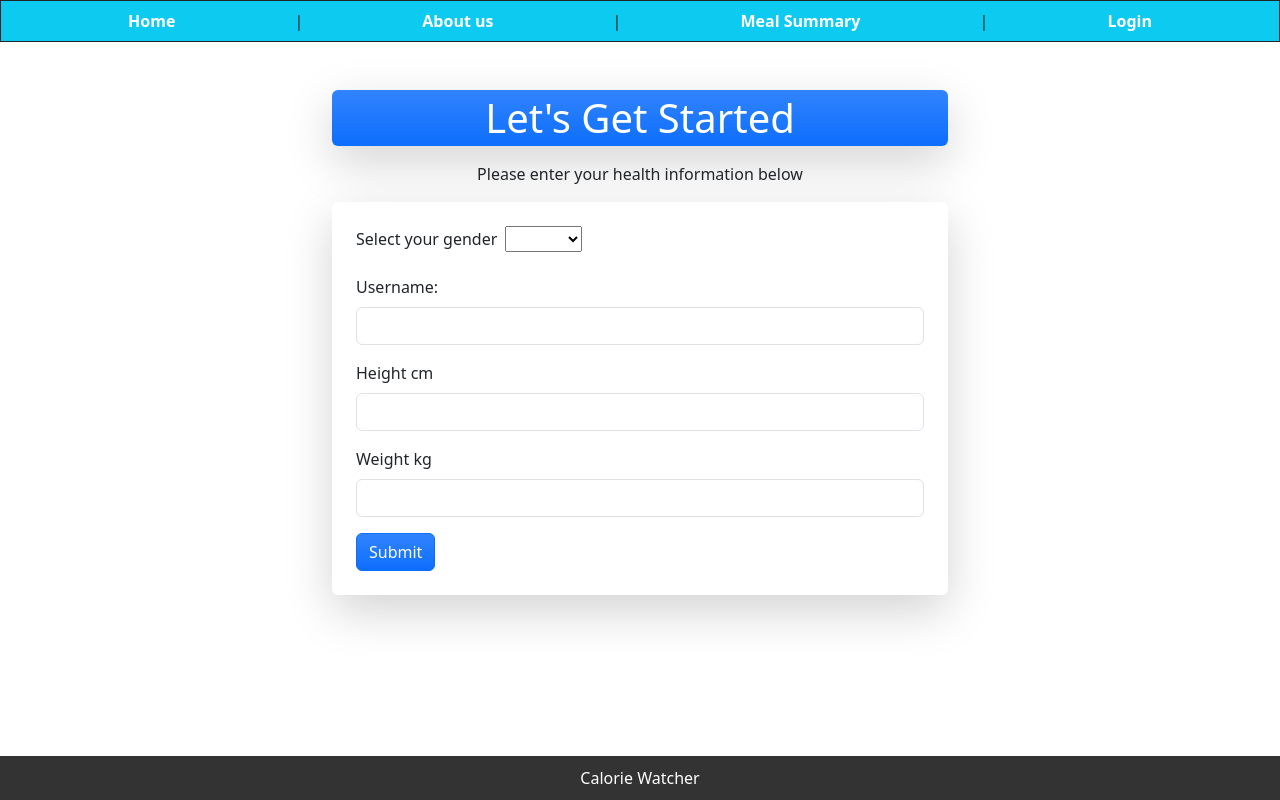
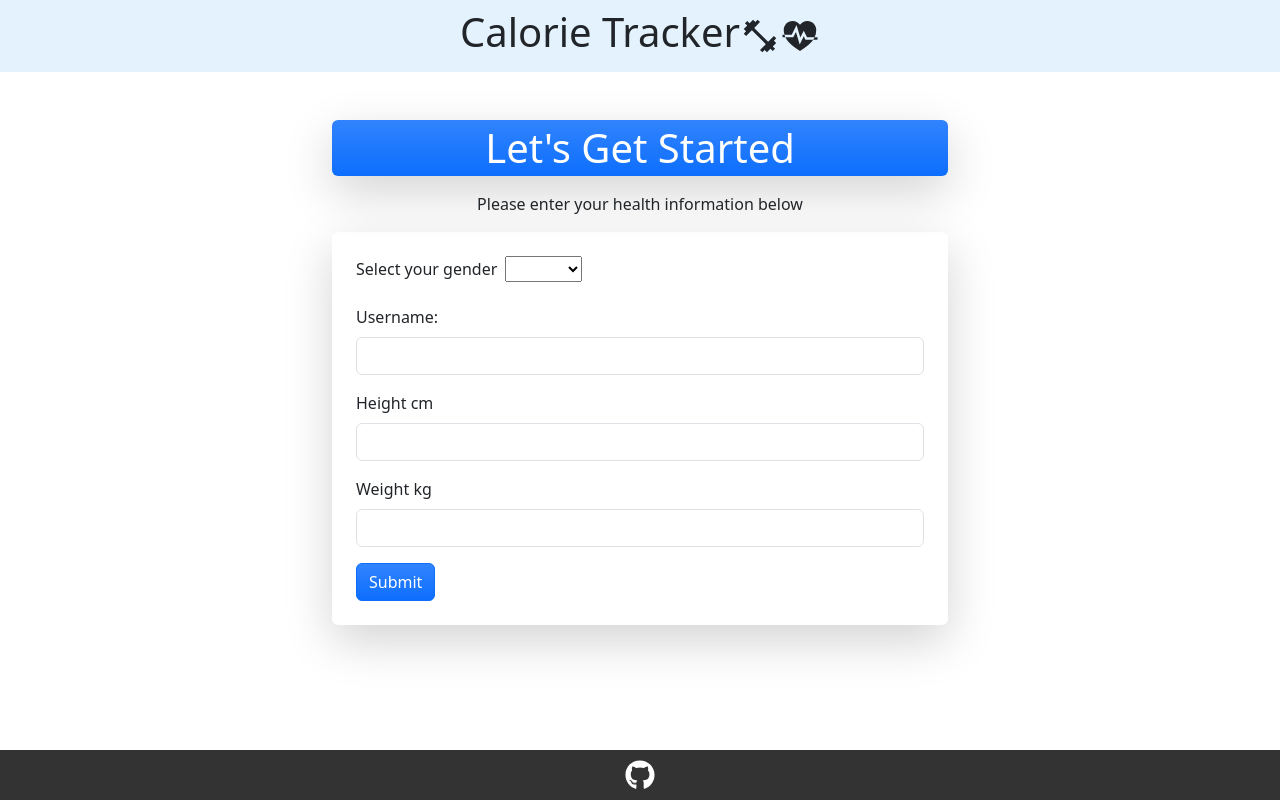
Before and after one commit to Ahmd-zaidan8a8/Project-2, a React (Vite) app: page /login in a window 1280 px wide. Built offline with nearby package versions, Linux system fonts and the light colour scheme.

Commit message:
styiling the page.

```diff
--- a/package.json
+++ b/package.json
@@ -15,6 +15,7 @@
     "react": "^18.2.0",
     "react-dom": "^18.2.0",
     "react-hook-form": "^7.51.4",
+    "react-icons": "^5.2.1",
     "react-router-dom": "^6.23.1"
   },
   "devDependencies": {
--- a/src/components/DailyNutrionCard.jsx
+++ b/src/components/DailyNutrionCard.jsx
@@ -49,9 +49,9 @@ function DailyNutritionCard({ nutritionDetails }) {
             <td>{roundToOneDecimal(totalDaily.FASAT.quantity)} %</td>
           </tr>
           <tr>
-            <th scope="row">
+            {totalNutrients.FATRN?.quantity && <th scope="row">
               Trans Fat --- {roundToOneDecimal(totalNutrients.FATRN.quantity)} g
-            </th>
+            </th>}
           </tr>
           <tr>
             <th scope="row">
@@ -76,18 +76,18 @@ function DailyNutritionCard({ nutritionDetails }) {
             <td>{roundToOneDecimal(totalDaily.CHOCDF.quantity)} %</td>
           </tr>
           <tr>
-            <th scope="row">
+            {totalNutrients.FIBTG?.quantity && <th scope="row">
               Dietary Fiber ---{" "}
               {roundToOneDecimal(totalNutrients.FIBTG.quantity)} g
-            </th>
+            </th>}
 
-            <td>{roundToOneDecimal(totalDaily.FIBTG.quantity)} %</td>
+            {totalDaily.FIBTG?.quantity && <td>{roundToOneDecimal(totalDaily.FIBTG.quantity)} %</td>}
           </tr>
           <tr>
-            <th scope="row">
+            {totalNutrients.SUGAR?.quantity && <th scope="row">
               Total Sugars ---{" "}
               {roundToOneDecimal(totalNutrients.SUGAR.quantity)} g
-            </th>
+            </th>}
           </tr>
           <tr>
             <th scope="row">
--- a/src/components/Footer.jsx
+++ b/src/components/Footer.jsx
@@ -1,9 +1,17 @@
-import React from 'react'
+import { FaGithub } from "react-icons/fa";
+import { Link } from "react-router-dom";
 
 const Footer = () => {
   return (
-    <div className="footer">Calorie Watcher</div>
-  )
-}
+    <div className="footer">
+      <Link
+        target="_blank"
+        to="https://github.com/Ahmd-zaidan8a8/Project-2.git"
+      >
+        <FaGithub color="white" size={30} />
+      </Link>
+    </div>
+  );
+};
 
-export default Footer
+export default Footer;
--- a/src/components/Navbar.jsx
+++ b/src/components/Navbar.jsx
@@ -1,18 +1,19 @@
-import { Link } from "react-router-dom";
+import { IoMdFitness } from "react-icons/io";
+import { IoFitnessSharp } from "react-icons/io5";
 
 
 const Navbar = () => {
-
   return (
-    <nav className="d-flex justify-content-evenly navbar navbar-light p-2 bg-info border border-1 border-dark">
-      <Link className="nav-link text-white fw-bold" to="/">Home</Link> |
-      <Link className="nav-link text-white fw-bold" >About us</Link> |
-      <Link className="nav-link text-white fw-bold" to="summarylist">Meal Summary</Link> |
-      <Link className="nav-link text-white fw-bold" to="login">Login</Link>
-
-    </nav>
-
-  )
+      <nav className="navbar justify-content-center" style={{ backgroundColor: "#e3f2fd"}}>
+        <div className="d-flex">
+          <h1>Calorie Tracker</h1>
+        </div>
+    <div className="d-flex">
+      <IoMdFitness size={40}/>
+      <IoFitnessSharp  size={40}/>
+    </div>
+      </nav>
+  );
 };
 
 export default Navbar;
--- a/src/pages/HomePage.jsx
+++ b/src/pages/HomePage.jsx
@@ -6,7 +6,7 @@ import DailyNutritionCard from "../components/DailyNutrionCard";
 import apiServer from "../services/api-server";
 import { useNavigate } from "react-router-dom";
 
-const HomePage = ({ loginData , userSubmit}) => {
+const HomePage = ({ loginData, userSubmit }) => {
   const [meals, setMeals] = useState([]);
 
   const navigate = useNavigate();
@@ -47,6 +47,7 @@ const HomePage = ({ loginData , userSubmit}) => {
       .get(`/nutrition-data?ingr=${ingr}`)
       .then((response) => {
         console.log("Response:", response.data);
+        console.log(response.data)
         setCaloriesPerMeal(response.data.calories);
         setApiResponse(response.data);
       })
@@ -56,7 +57,6 @@ const HomePage = ({ loginData , userSubmit}) => {
   };
 
   const submittAddToMealPlan = (ingr) => {
-    setBurn(calcCalories(weight, height));
     const newMeal = {
       dailyCalories: Math.round(caloriesPerMeal),
       ingr: splitIngr(ingr),
--- a/src/services/api-server.js
+++ b/src/services/api-server.js
@@ -1,6 +1,6 @@
 import axios from "axios";
 
 export default axios.create({
-  // baseURL: "http://localhost:5000",
-  baseURL: import.meta.env.VITE_API_URL,
+  baseURL: "http://localhost:5000",
+  // baseURL: import.meta.env.VITE_API_URL,
 });
```
Also changed, not shown: 2 other files (tests, documents, lock files or other folders).
